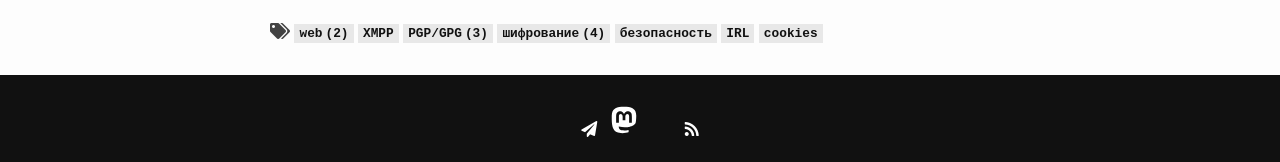
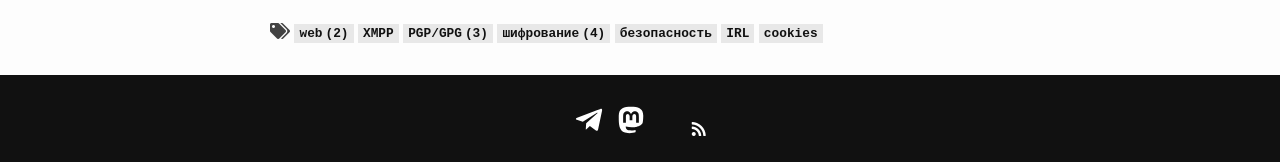
Before and after one commit to 2b7E1n6D0e5R7/2b7E1n6D0e5R7.github.io, a Jekyll site: the page built from index.html, in a window 1280 px wide. Shown: the part 907-1069 px from the top of the page. Built offline with Jekyll 4.4.1, drawn with Linux system fonts in a browser that asks for light colours; the list of posts is cut into pages by our own code.

Commit message:
Update contact-icons.html

```diff
--- a/_includes/contact-icons.html
+++ b/_includes/contact-icons.html
@@ -6,15 +6,11 @@
   </li>
   {% endif %}
 
-  {% if site.github_username %}
-  <li>
-    <a href="https://github.com/{{ site.github_username }}" target="_blank"><i class="icon fa fa-github"></i></a>
-  </li>
-  {% endif %}
-
   {% if site.telegram_username %}
   <li>
-    <a href="https://tlg.name/{{ site.telegram_username }}" target="_blank"><i class="icon fa fa-paper-plane"></i></a>
+    <a href="https://tlg.name/{{ site.telegram_username }}" target="_blank">
+    <svg xmlns="http://www.w3.org/2000/svg" width="30px" height="30px" viewBox="0 0 448 512"><path id="telegram" fill="#ffffff" d="M446.7 98.6l-67.6 318.8c-5.1 22.5-18.4 28.1-37.3 17.5l-103-75.9-49.7 47.8c-5.5 5.5-10.1 10.1-20.7 10.1l7.4-104.9 190.9-172.5c8.3-7.4-1.8-11.5-12.9-4.1L117.8 284 16.2 252.2c-22.1-6.9-22.5-22.1 4.6-32.7L418.2 66.4c18.4-6.9 34.5 4.1 28.5 32.2z"/></svg>
+    </a>
   </li>
   {% endif %}
 
@@ -27,32 +23,8 @@
   {% if site.mastodon_username %}
 
    <a href="https://mastodon.com/{{ site.mastodon_username }}" target="_blank">
-<svg xmlns="http://www.w3.org/2000/svg" width="30px" height="30px" viewBox="0 0 448 512"><path id="mastodon" fill="#ffffff" d="M433 179.11c0-97.2-63.71-125.7-63.71-125.7-62.52-28.7-228.56-28.4-290.48 0 0 0-63.72 28.5-63.72 125.7 0 115.7-6.6 259.4 105.63 289.1 40.51 10.7 75.32 13 103.33 11.4 50.81-2.8 79.32-18.1 79.32-18.1l-1.7-36.9s-36.31 11.4-77.12 10.1c-40.41-1.4-83-4.4-89.63-54a102.54 102.54 0 0 1-.9-13.9c85.63 20.9 158.65 9.1 178.75 6.7 56.12-6.7 105-41.3 111.23-72.9 9.8-49.8 9-121.5 9-121.5zm-75.12 125.2h-46.63v-114.2c0-49.7-64-51.6-64 6.9v62.5h-46.33V197c0-58.5-64-56.6-64-6.9v114.2H90.19c0-122.1-5.2-147.9 18.41-175 25.9-28.9 79.82-30.8 103.83 6.1l11.6 19.5 11.6-19.5c24.11-37.1 78.12-34.8 103.83-6.1 23.71 27.3 18.4 53 18.4 175z"/></svg>
+   <svg xmlns="http://www.w3.org/2000/svg" width="30px" height="30px" viewBox="0 0 448 512"><path id="mastodon" fill="#ffffff" d="M433 179.11c0-97.2-63.71-125.7-63.71-125.7-62.52-28.7-228.56-28.4-290.48 0 0 0-63.72 28.5-63.72 125.7 0 115.7-6.6 259.4 105.63 289.1 40.51 10.7 75.32 13 103.33 11.4 50.81-2.8 79.32-18.1 79.32-18.1l-1.7-36.9s-36.31 11.4-77.12 10.1c-40.41-1.4-83-4.4-89.63-54a102.54 102.54 0 0 1-.9-13.9c85.63 20.9 158.65 9.1 178.75 6.7 56.12-6.7 105-41.3 111.23-72.9 9.8-49.8 9-121.5 9-121.5zm-75.12 125.2h-46.63v-114.2c0-49.7-64-51.6-64 6.9v62.5h-46.33V197c0-58.5-64-56.6-64-6.9v114.2H90.19c0-122.1-5.2-147.9 18.41-175 25.9-28.9 79.82-30.8 103.83 6.1l11.6 19.5 11.6-19.5c24.11-37.1 78.12-34.8 103.83-6.1 23.71 27.3 18.4 53 18.4 175z"/></svg>
    </a>
-  {% endif %}
-
-  {% if site.instagram_username %}
-  <li>
-    <a href="https://www.instagram.com/{{ site.instagram_username }}" target="_blank"><i class="icon fa fa-instagram"></i></a>
-  </li>
-  {% endif %}
-
-  {% if site.bitbucket_username %}
-  <li>
-    <a href="https://bitbucket.org/{{ site.bitbucket_username }}" target="_blank"><i class="icon fa fa-bitbucket"></i></a>
-  </li>
-  {% endif %}
-
-  {% if site.stackoverflow_username %}
-  <li>
-    <a href="https://stackoverflow.com/story/{{ site.stackoverflow_username }}" target="_blank"><i class="icon fa fa-stack-overflow"></i></a>
-  </li>
-  {% endif %}
-
-  {% if site.codepen_username %}
-  <li>
-    <a href="https://codepen.io/{{ site.codepen_username }}" target="_blank"><i class="icon fa fa-codepen"></i></a>
-  </li>
   {% endif %}
 
   {% if site.linkedin_username %}
```
